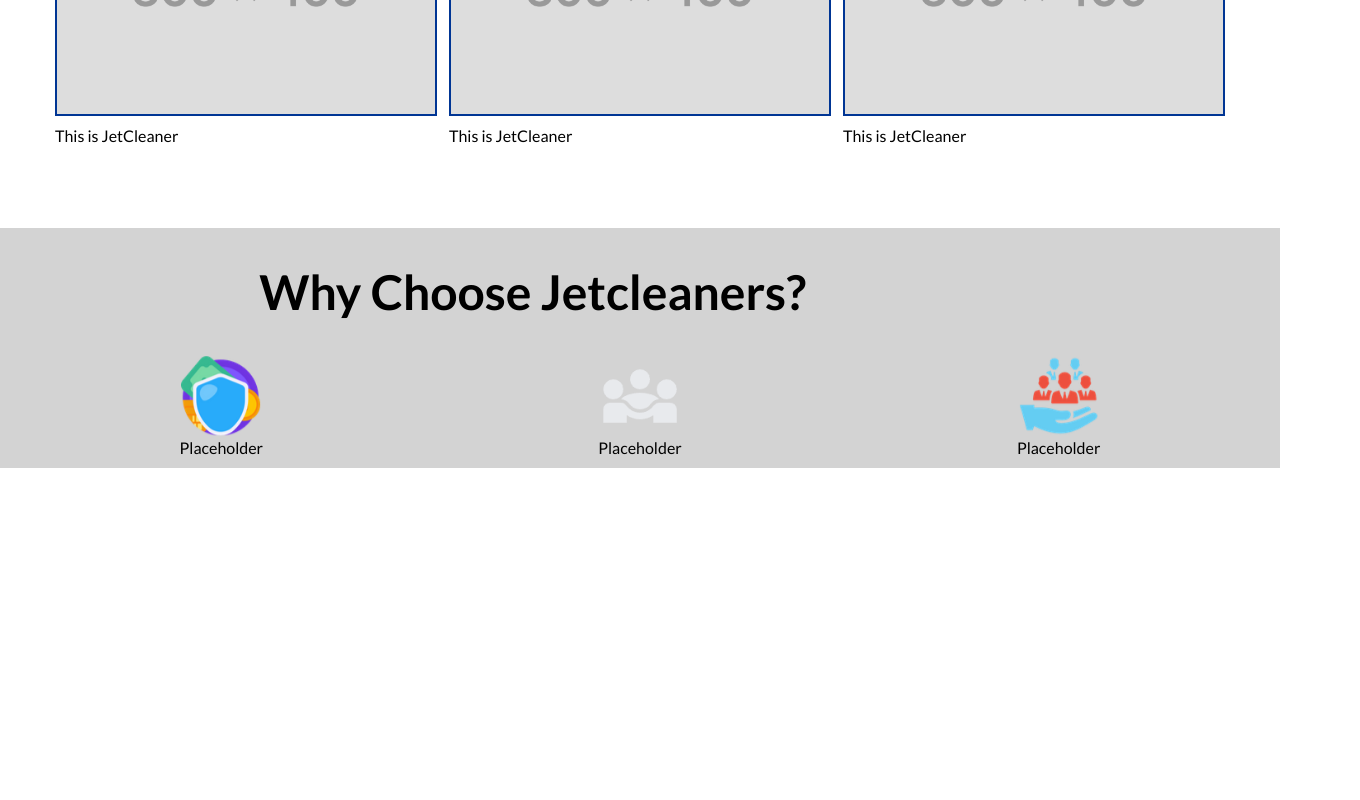
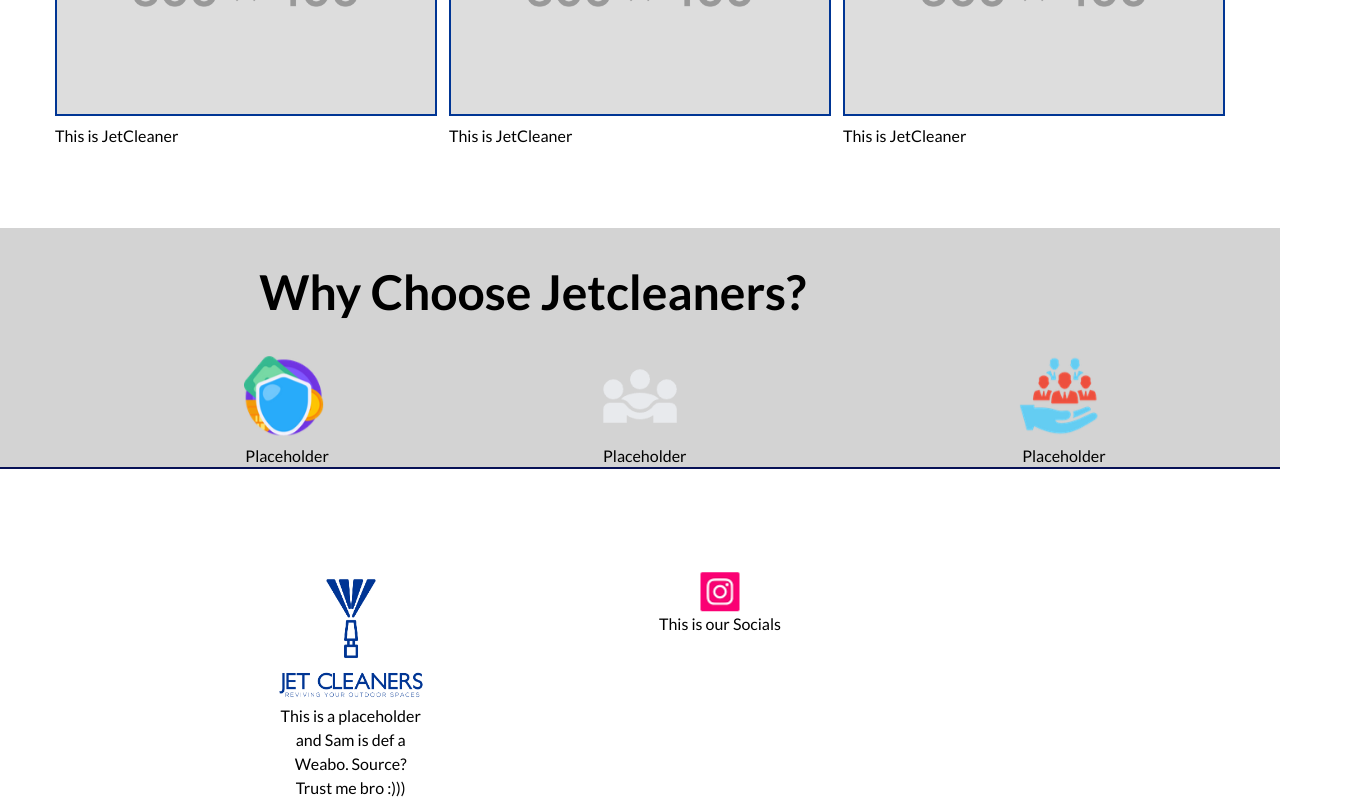
Before and after one commit to TheVagabondSam/JetCleanersWebsite, a Next.js app: page / in a window 1280 px wide. Shown: the part 2604-3404 px from the top of the page, 1360 px wide, since content can reach past the window. Before the commit the page ends 3072 px from the top, so only its background shows below. Built offline with nearby package versions, Linux system fonts and the light colour scheme.

Commit message:
Feat:New Components

```diff
--- /dev/null
+++ b/src/app/components/Container.tsx
@@ -0,0 +1,12 @@
+import { ReactNode } from "react"
+
+type Props = {
+    children: ReactNode
+}
+export function Container({ children }: Props) {
+    return(
+        <div className="flex items-center w-full max-w-[1246px] mx-auto">
+            {children}
+        </div>
+    )
+}
--- /dev/null
+++ b/src/app/components/SectionBottom.tsx
@@ -0,0 +1,32 @@
+import Image from "next/image";
+import Insta from "/src/app/assets/insta.png"
+import Face from "/src/app/assets/face.png"
+import { Container } from "./Container"
+import Logo from "/src/app/assets/whitelogo.png"
+
+export function SectionBottom (){
+    return(
+            <div className="w-full h-full items-center">
+                <div className="grid grid-cols-3 w-full h-80 px-20 mx-20 mt-2">
+                <div className="flex flex-col object-contain translate-x-1 w-[40%] place-self-center items-center h-32">
+                    <Image className="max-w-[220px] flex-col"
+                        src={Logo}
+                        alt="Logo"
+                    />
+                    <h1 className="text-center whitespace-pre-line">
+                        This is a placeholder and Sam is def a Weabo. Source? Trust me bro :)))
+                    </h1>
+                </div>
+                <div className="flex flex-col h-32 object-contain items-center place-self-center">
+                    <Image className="place-self-center flex-col"
+                    src={Insta}
+                    alt="Instagram Logo"
+                    />
+                    <h1>
+                        This is our Socials
+                    </h1>
+                </div>
+                </div>
+            </div>
+    )
+}
--- a/src/app/components/SectionWhychoose.tsx
+++ b/src/app/components/SectionWhychoose.tsx
@@ -11,12 +11,12 @@ export function SectionWhychoose () {
             Why Choose Jetcleaners?
             </h2>
             <div className="grid w-[100%] place-items-center gap-2 grid-cols-3 pt-10 px-4">
-                <div className="flex flex-col items-center">
-                    <Image className="object-contain place-self-end  h-20"
+                <div className="flex flex-col items-center w-[54%]">
+                    <Image className="object-contain place-self-end h-20"
                     src={insured}
                     alt='insured'
                     />
-                    <span>
+                    <span className="mt-2 text-right w-[97%]">
                         Placeholder
                     </span>
                 </div>
@@ -25,7 +25,7 @@ export function SectionWhychoose () {
                     src={staff}
                     alt='staff'
                     />
-                    <span>
+                    <span className="mt-2 text-right w-[97%]">
                         Placeholder
                     </span>
                 </div>
@@ -34,7 +34,7 @@ export function SectionWhychoose () {
                     src={fast}
                     alt='fast'
                     />
-                    <span>
+                    <span className="mt-2 text-right w-[97%]">
                         Placeholder
                     </span>
                 </div>
--- /dev/null
+++ b/src/app/components/StraightLine.tsx
@@ -0,0 +1,7 @@
+export function StraightLine (){
+    return(
+        <div className="w-[100%] h-0 flex items-center bg-light-gray">
+            <div className="w-screen h-[2px]  bg-[#071156]" />
+        </div>
+    )
+}
--- a/src/app/components/header.tsx
+++ b/src/app/components/header.tsx
@@ -7,7 +7,7 @@ export function Header() {
         <>
         <header className="flex w-full items-center h-[56px] bg-logo-blue">
             <div className="w-full max-w-[60%] font-bold mx-auto">
-                <div className="flex item-center justify-between ">
+                <div className="flex item-center justify-between">
                     <div className="items-center gap-14">
                         <ul className="flex items-center gap-14">
                         <li>
--- a/src/app/page.tsx
+++ b/src/app/page.tsx
@@ -4,6 +4,8 @@ import { SectionHero } from "./components/SectionHero";
 import { Line } from "./components/Line";
 import { SectionServices } from "./components/SectionServices"
 import { SectionWhychoose } from "./components/SectionWhychoose"
+import { StraightLine } from "./components/StraightLine"
+import { SectionBottom } from "./components/SectionBottom"
 
 
 export default function Home() {
@@ -13,6 +15,8 @@ export default function Home() {
             <Line />
             <SectionServices />
             <SectionWhychoose />
+            <StraightLine />
+            <SectionBottom />
         </div>
     )
 }
```
